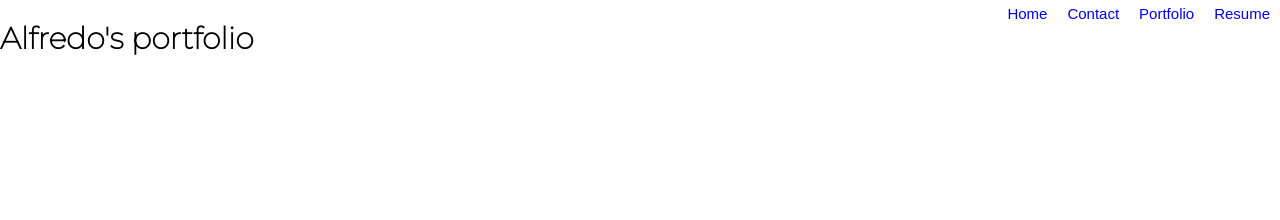
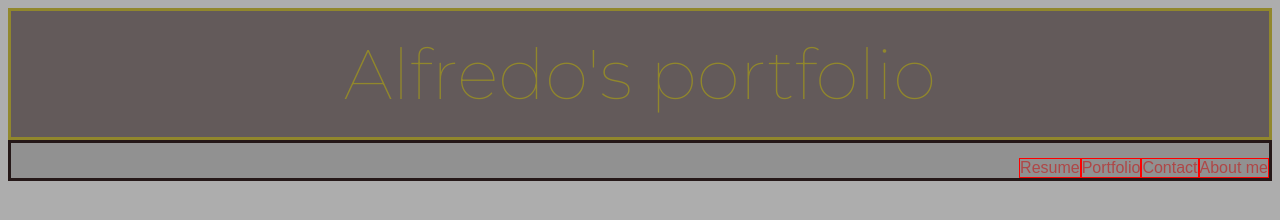
Before and after one commit to Vfredo602/Portfolio-1, a plain HTML site: page index.html in a window 1280 px wide. Drawn offline with Linux system fonts and the light colour scheme.

Commit message:
Adding changes into portfolio

```diff
--- a/index.html
+++ b/index.html
@@ -17,11 +17,29 @@
       <!-- <div class="container"></div> -->
       <h1 id="title">Alfredo's portfolio</h1>
         <nav id="nav-links">
-            <a href="index.html">Home</a>
-            <a href="index.html">Contact</a>
-            <a href="index.html">Portfolio</a>
-            <a href="index.html">Resume</a>
+            <a href="#about-me">About me</a>
+            <a href="#my-contact">Contact</a>
+            <a href="#my-portfolio">Portfolio</a>
+            <a href="#index.html">Resume</a>
+
       </nav>
     </header>
+
+<section id="about-me">
+
+</section>
+
+<section id="my-contact">
+
+</section>
+
+<section id="my-portfolio">
+
+</section>
+
+<secion id="my-resume">
+
+</secion>
+
   </body>
 </html>
--- a/styles.css
+++ b/styles.css
@@ -1,33 +1,54 @@
 body{
-    font: 15px fantasy;
-    padding:0;
-    margin: 0;
+    /* padding: 0;
+    margin: 0;   */
+   background-color: rgb(173, 173, 173);
+   /* background-image: coffee.png; */
+
 
 }
+
 .nav-items{
-    display: flex;
+    /* display: flex; */
     flex-direction: row;
     justify-content: space-between;
-    align-content: center;
+    align-content: flex-end;
     flex-wrap: wrap;
+    padding: 10px 0 50 0;
+    background-color: rgb(145, 145, 145);
 }
 
 #title{
-    color: black;
-    padding: top 30px;
-    min-height: 70px;
-    font-family: 'Montserrat', sans-serif;
-    justify-content: flex-start;
+    text-align: center;
+    background-color:#635a5a;
+    color: rgb(145, 135, 44);
+    margin: auto;
+    padding: 20px;
+    font: 70px'Montserrat', sans-serif;
+    flex-wrap: wrap;
+    border-style: solid;
+
 }
 
 #nav-links {
     display: flex;
-    flex-direction: row;
     flex-wrap: wrap;
+    flex-direction: row-reverse;
+    text-align: right;
+    border-style: solid;
+    color: rgb(37, 24, 24);
+
 }
 
 #nav-links a {
+    /* text-align:right; */
     text-decoration: none;
-    padding: 5px 10px;
+    padding: 10px 10px
+    margin-bottom: 15px;
+    margin-top: 15px;
     font-family: "Raleway", sans-serif;
+    color: rgb(175, 71, 71);
+    text-align: center;
+    flex-wrap: wrap;
+    border: 0.5px solid red;
+
 }
```
Also changed, not shown: coffee.png (added).
